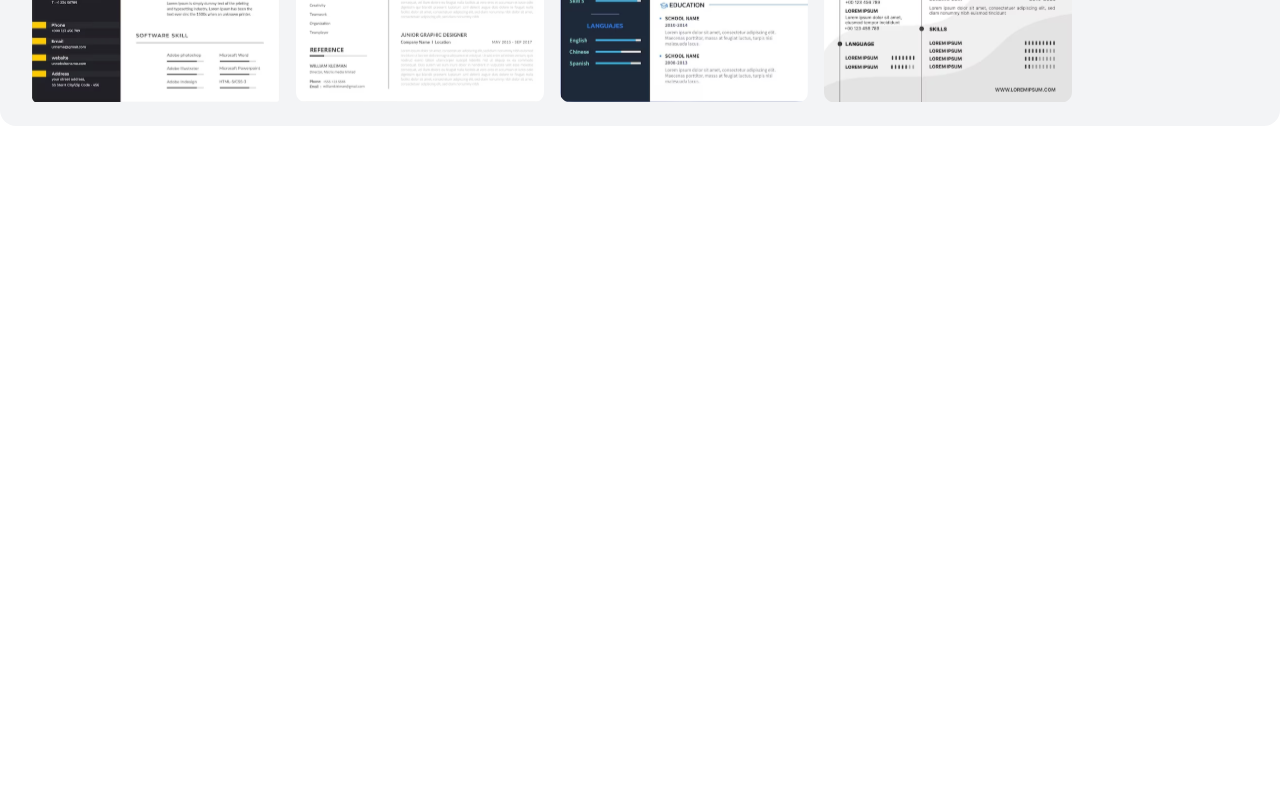
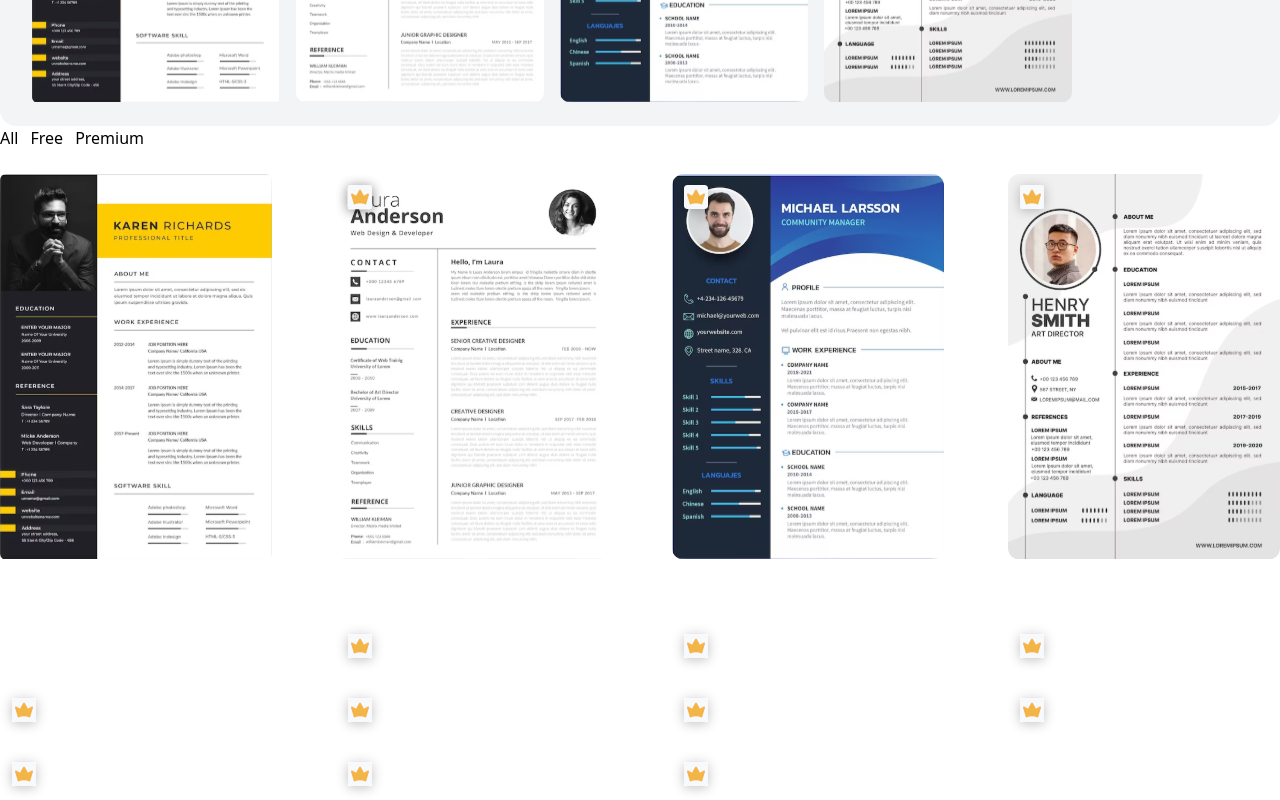
Before and after one commit to Lycan-Xx/test-4, a React (Vite) app: page / in a window 1280 px wide. Shown: the part 456-1256 px from the top of the page. Before the commit the page ends 800 px from the top, so only its background shows below. Built offline with nearby package versions, Linux system fonts and the light colour scheme.

Commit message:
Templates filteration

```diff
--- a/src/components/TopRatedTemplates.jsx
+++ b/src/components/TopRatedTemplates.jsx
@@ -1,18 +1,22 @@
 import React from "react"
-import { Templates } from "../data/templates"
-import PremuimCrown from "../assets/premuimCrown.svg"
+import { AllTemplates } from "../data/templates"
+import PremiumCrown from "../assets/premiumCrown.svg"
 
 const TopRatedTemplates = () => {
-  return <section className="flex flex-row gap-4">
-    {Templates.map((item) => {
+ return (
+  <section className="flex flex-row gap-4">
+   {AllTemplates.map((item) => {
     return (
      <div className="relative" key={item.id}>
       {item.toprated && <img key={item.id} src={item.template} alt="" />}
-          {item.premium && <img className="absolute top-0 left-0" src={PremuimCrown} alt="" /> }
+      {item.premium && (
+       <img className="absolute top-0 left-0" src={PremiumCrown} alt="" />
+      )}
      </div>
     )
    })}
   </section>
+ )
 }
 
 export default TopRatedTemplates
--- a/src/components/pages/Templates.jsx
+++ b/src/components/pages/Templates.jsx
@@ -1,7 +1,22 @@
-import React from "react"
+import React, { useState } from "react"
 import TopRatedTemplates from "../TopRatedTemplates"
+import { AllTemplates } from "../../data/templates"
+import PremiumCrown from "../../assets/PremiumCrown.svg"
 
 const Templates = () => {
+ const [activeCV, setActiveCV] = useState("All")
+
+ const handleButtonClick = (btn) => {
+  setActiveCV(btn)
+ }
+
+ const filteredTemplates = AllTemplates.filter((item) => {
+  if (activeCV === "All") return true
+  if (activeCV === "Free") return !item.premium
+  if (activeCV === "Premium") return item.premium
+  return true
+ })
+
  return (
   <section className="flex flex-col">
    <header>
@@ -20,8 +35,27 @@ const Templates = () => {
      </i> */}
     </header>
     <TopRatedTemplates />
-     </article>{" "}
-
+   </article>{" "}
+   {/* All Free Premuim Templates  */}
+   <section className="flex flex-col gap-6">
+    <header className="flex flex-row gap-3">
+     <button onClick={() => handleButtonClick("All")}>All</button>
+     <button onClick={() => handleButtonClick("Free")}>Free</button>
+     <button onClick={() => handleButtonClick("Premium")}>Premium</button>{" "}
+    </header>
+    <section className=" grid grid-cols-4 gap-16">
+     {filteredTemplates.map((item) => {
+      return (
+       <div className="relative" key={item.id}>
+        {item.toprated && <img key={item.id} src={item.template} alt="" />}
+        {item.premium && (
+         <img className="absolute top-0 left-0" src={PremiumCrown} alt="" />
+        )}
+       </div>
+      )
+     })}
+    </section>
+   </section>
   </section>
  )
 }
--- a/src/data/templates.js
+++ b/src/data/templates.js
@@ -14,7 +14,7 @@ import pTemplate8 from "../assets/Templates/pTemplate8.svg"
 import pTemplate9 from "../assets/Templates/pTemplate9.svg"
 import pTemplate10 from "../assets/Templates/pTemplate10.svg"
 
-export const Templates = [
+export const AllTemplates = [
  {
   id: 1,
   template: Template1,
```
Also changed, not shown: src/assets/PremiumCrown.svg (renamed from src/assets/PremuimCrown.svg). Lines whose indentation alone changed are shown as unchanged.
